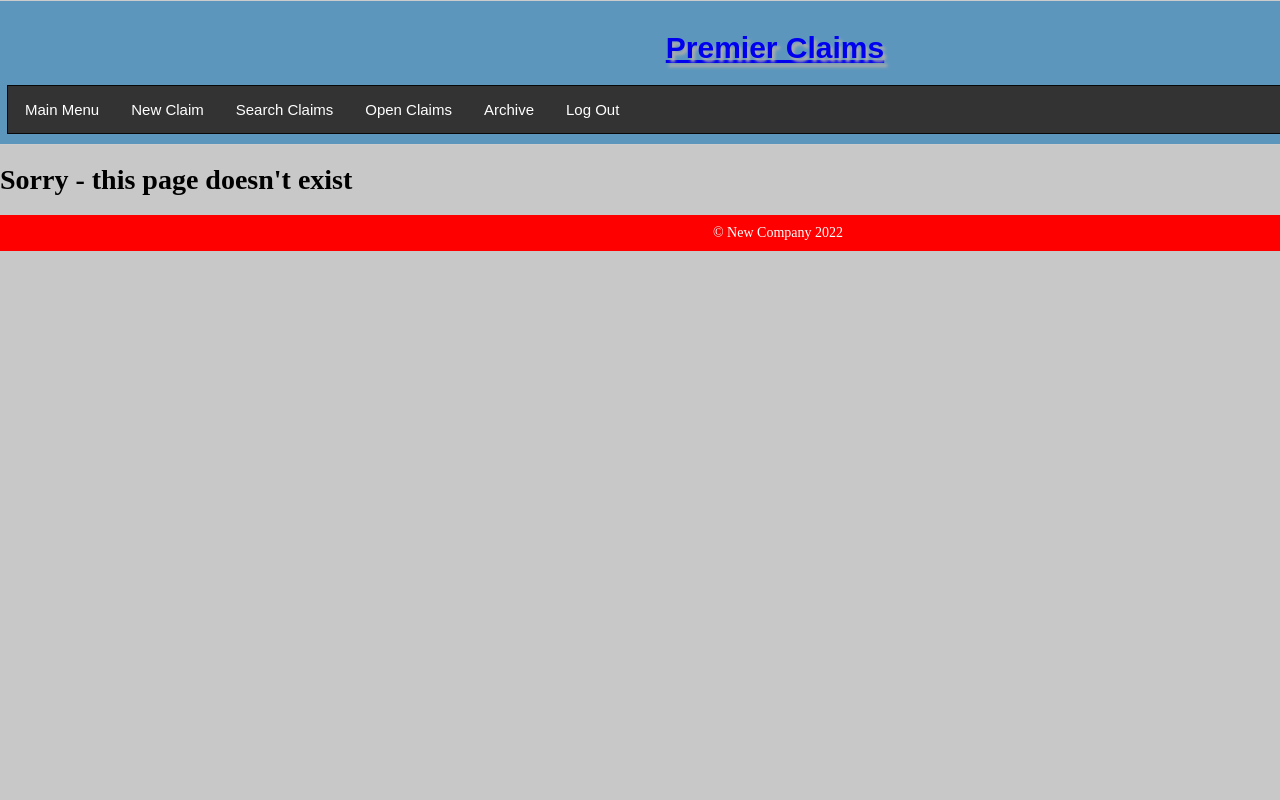
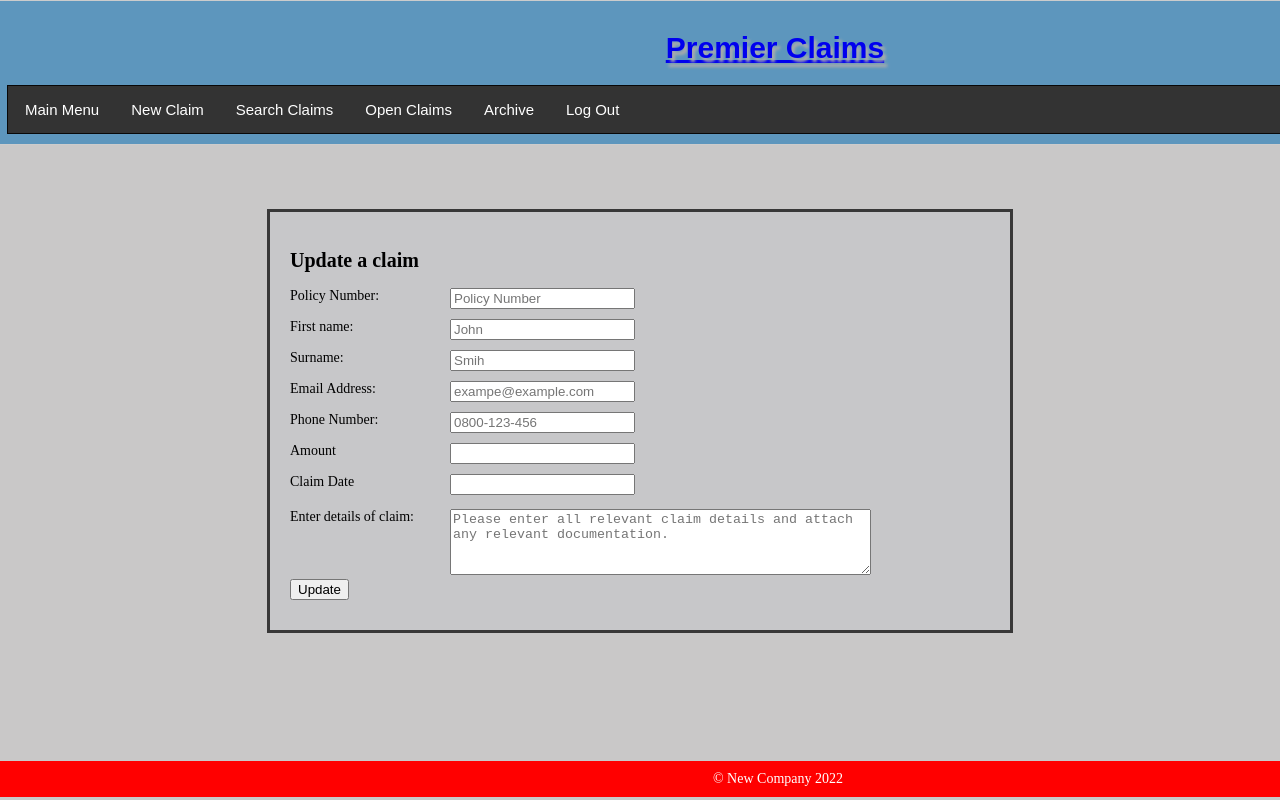
Before and after one commit to Denis-Allstate/premier-claims, a React (Create React App) app: page /view in a window 1280 px wide. Shown: the top 800 px of the page. Built offline with nearby package versions, Linux system fonts and the light colour scheme.

Commit message:
view transaction

```diff
--- a/src/App.css
+++ b/src/App.css
@@ -51,6 +51,16 @@ body {
   background: rgb(201, 200, 200);
 }
 .container {
+  width: 700px;
+  margin-left: auto;
+  margin-right: auto;
+  background: #c7c7c9;
+  border: 3px rgb(56, 56, 56) solid;
+  padding: 20px;
+  margin-bottom: 10%;
+  margin-top: 5%;
+}
+.container1 {
   width: 700px;
   margin-left: auto;
   margin-right: auto;
--- a/src/App.js
+++ b/src/App.js
@@ -7,6 +7,7 @@ import Menu from './Components/Menu/Menu';
 import NewClaim from './Components/Menu/NewClaim';
 import Open from './Components/Menu/Open';
 import SearchClaim from './Components/Menu/SearchClaim';
+import View from './Components/Menu/View';
 import FindTransactionsPage from './Components/Transactions/FindTransactionsPage';
 
 function App() {
@@ -24,7 +25,9 @@ function App() {
       <Route path="/find/:claim_id" element = {
         <FindTransactionsPage searchTerm={searchTerm} setSearchTerm={setSearchTerm} />}
     />
-      <Route path="/" element = {<h1>Welome to the payments page</h1>}/>
+     <Route path="/view" element = {<View />}
+    />
+      <Route path="/" element = {<h1>Welome to the Premier Claims</h1>}/>
       <Route path="*" element = {<h1>Sorry - this page doesn't exist</h1>}/>
 
     </Routes>
--- a/src/Components/Menu/SearchClaim.js
+++ b/src/Components/Menu/SearchClaim.js
@@ -40,7 +40,7 @@ const SearchClaim = (props) => {
         <button type="submit"disabled={!valid || !touched}> Search</button>
         <button onClick={clearForm} >Reset</button>
 
-        <TransactionsTable />
+        {/* <TransactionsTable /> */}
     </form>
     </div>
 }
--- /dev/null
+++ b/src/Components/Menu/View.js
@@ -0,0 +1,96 @@
+import { useReducer, useState } from "react";
+import { addNewTransaction } from "../Data/DataFunction";
+
+const View = (props) => {
+debugger;
+const [message, setMessage] = useState("");
+
+    const viewTransactionState = {id : props.claim_id, claimamount : props.claimamount, fname: props.fname, surname : props.surname, email :props.email,
+    phone :props.phone, status : props.status, claimdate : props.claimdate, claim_id: props.claim_id,
+    claim_type: props.claim_type, claim_details:props.claim_details}
+    const formReducer = (state, data) => {
+        return {...state, [data.field] : data.value}
+    }
+
+    //const [statefulVariable, setterFunction] = useReducer(reducerFunction, initialValue);
+    const [newTransaction, dispatch] = useReducer(formReducer, viewTransactionState);
+
+    const handleChange = (event) => {
+        //event.target.id = the field
+       // event.target.value  = the value
+       dispatch({field : event.target.id, value : event.target.value});
+
+    }
+    const handleSubmit = (event) => {
+        event.preventDefault();
+        setMessage("Saving...");
+
+        addNewTransaction(newTransaction);
+        setMessage("Saved");
+            // .then( response => {
+            //     if (response.status === 200) {
+            //         setMessage("New transaction added with id " + response.data.id);
+            //     }
+            //     else {
+            //         setMessage("Something went wrong - status code was " + response.status);
+            //     }
+
+            // } )
+            // .catch( error => {
+            //     setMessage("Something went wrong - " + error);
+            // })
+    }
+
+
+
+    return <div className="container" onSubmit={handleSubmit}>
+    <h2>Update a claim</h2>
+    <form>
+    <label htmlFor="id" >Policy Number: </label>
+    <input type="text" name="id" id="id" placeholder="Policy Number" value={newTransaction.id} onChange={handleChange} />
+    {/* // {     claim_id:"21216652", claim_type: 1, */}
+
+    <label htmlFor="fname" >First name: </label>
+    <input maxLength='15' type="text" name="fname" id="fname" placeholder="John" required value={newTransaction.fname} onChange={handleChange}/>
+
+
+    <label htmlFor="surname" >Surname: </label>
+    <input maxLength='15' type="text" name="surname" id="surname" placeholder="Smih" required value={newTransaction.surname} onChange={handleChange} />
+
+    <label htmlFor="email">Email Address: </label>
+    <input type="email" id="email" name="email" placeholder="exampe@example.com" value={newTransaction.email} onChange={handleChange}/>
+
+    <label htmlFor="phone">Phone Number: </label>
+    <input type="tel" id="phone" name="phone" placeholder="0800-123-456" value={newTransaction.phone} onChange={handleChange}/>
+
+    {/* <div className="claimtype">
+        <p>Select claim type:</p>
+            <label className="radiooptions">
+                <input type="radio" name="optradio" defaultChecked/>Auto
+            </label>
+            <label className="radiooptions">
+                <input type="radio" name="optradio" />Motorcycle
+            </label>
+            <label className="radiooptions">
+                <input type="radio" name="optradio" />Property
+            </label>
+    </div>
+    <br /> */}
+    <label htmlFor="claimamount">Amount</label>
+        <input type="text"  id="claimamount" value={newTransaction.claimamount} onChange={handleChange}/>
+
+        <label htmlFor="claimdate">Claim Date</label>
+        <input type="claimdate" id="claimdate" value={newTransaction.claimdate} onChange={handleChange}/>
+
+
+    <p><label htmlFor="claim_details">Enter details of claim:</label></p>
+  <textarea minLength='5' id="claim_details" name="claim_details" rows="4" cols="50" placeholder="Please enter all relevant claim details and attach any relevant documentation."
+  value={newTransaction.claim_details} onChange={handleChange}>
+  </textarea>
+  <br />
+    <input type="submit" value="Update" className="update" />
+    <div>{  message}</div>
+    </form>
+    </div>
+    }
+export default View;
--- a/src/Components/Transactions/TransactionsRow.js
+++ b/src/Components/Transactions/TransactionsRow.js
@@ -1,5 +1,5 @@
 import { useNavigate } from "react-router-dom";
-import TransactionsTable from "../Transactions/TransactionsTable";
+import View from "../Menu/View";
 
 const TransactionsRow = (props) => {
     const navigate = useNavigate();
@@ -9,8 +9,8 @@ const TransactionsRow = (props) => {
     const viewClaim =(event)=>{
             event.preventDefault();
             const claimId = props.claim_id;
-            navigate(`/find/${props.claim_id}`);
-            navigate(TransactionsTable,{state:{id:claimId}});
+            navigate(`/view/${props.claim_id}`);
+            navigate(View,{state:{id:claimId}});
 
     }
 
--- a/src/Components/Transactions/TransactionsTable.js
+++ b/src/Components/Transactions/TransactionsTable.js
@@ -5,8 +5,13 @@ import TransactionsRow from "./TransactionsRow";
 import {useLocation} from "react-router-dom";
 
 const TransactionsTable = (props) => {
-    const location = useLocation();
-    //const claimId = location.state.id;
+    // const location = useLocation();
+    // console.log(location);
+    // let claimId = null;
+    // if (location.state !==null){
+    //     claimId = location.state.id;
+    //     console.log("claimId"+claimId);
+    // }
     const claims = getClaimDetails();
     const allClaims = claims.map ( claim => claim.claim_id);
 
@@ -26,13 +31,13 @@ const TransactionsTable = (props) => {
         //   }
 
 return (<div>
-       <div className= "claimSelector"  >
+       <div className= "container1"  >
 
         Select Claim Number:<select onChange={changeClaim} defaultValue="">
         <option value="" disabled={true}> ---select---</option>
         {uniqueClaims.map (claim_id => <option key={claim_id} value={claim_id}>{claim_id}</option>)}
     </select>
-    </div>
+
     <table className="transactionsTable">
         <thead>
             <tr>
@@ -52,8 +57,8 @@ return (<div>
                 status = {claim.status}  claimdate = {claim.claimdate}
                 claimamount={claim.claimamount}   />
             }   )   }
-        </tbody>
-        <tbody>
+        {/* </tbody>
+        <tbody> */}
                 {claims
                 .filter (claim =>  claim.claim_id === props.searchTerm)
                 .map( (claim, index) => {
@@ -61,17 +66,18 @@ return (<div>
                 status = {claim.status}  claimdate = {claim.claimdate}
                 claimamount={claim.claimamount}   />
             }   )   }
-        </tbody>
-            {/* <tbody>
-                    {claims
+        {/* </tbody>
+            { <tbody> */}
+                    {/* {claims
                     .filter (claim =>  claim.claim_id === claimId)
                     .map( (claim, index) => {
                     return claimId && <TransactionsRow key={index} claim_id={claim.claim_id} surname={claim.surname}
                     status = {claim.status}  claimdate = {claim.claimdate}
                     claimamount={claim.claimamount}   />
-                }   )   }
-            </tbody> */}
+                }   )   } */}
+            </tbody>
     </table>
+    </div>
     </div>
 )
 }
```
